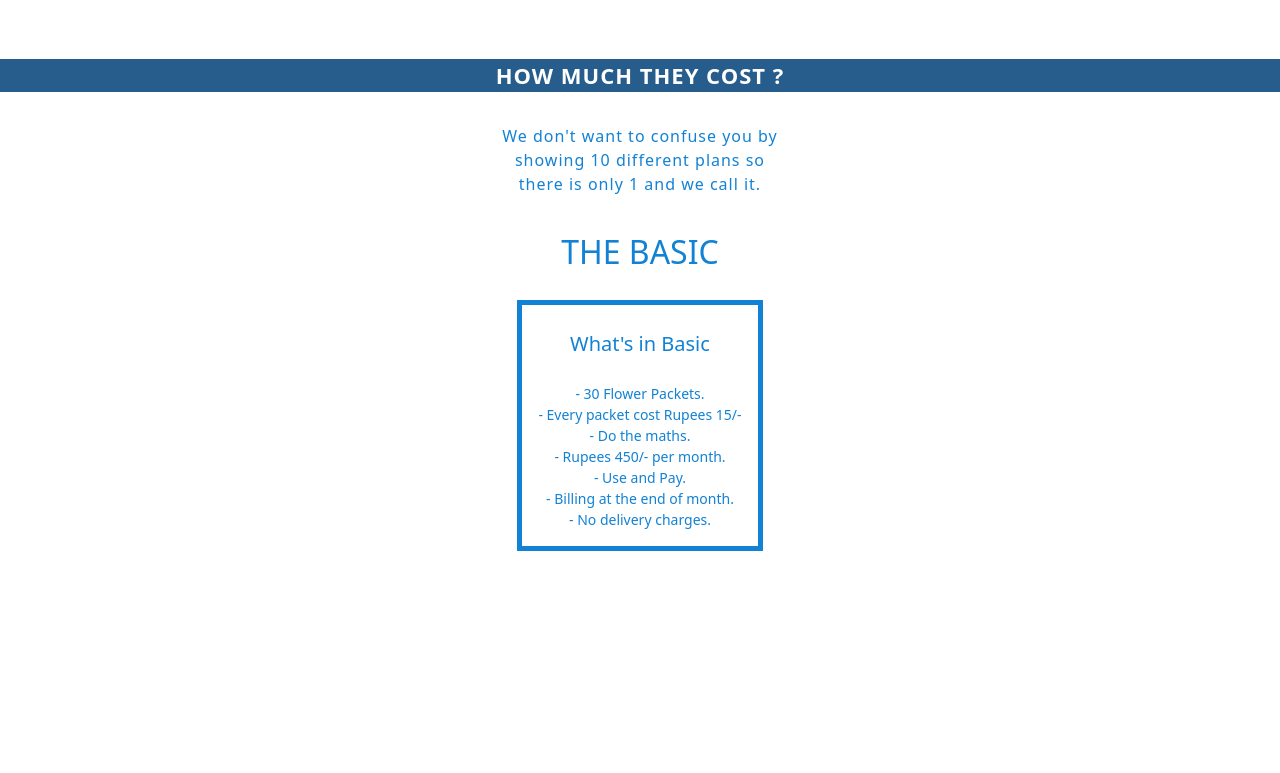
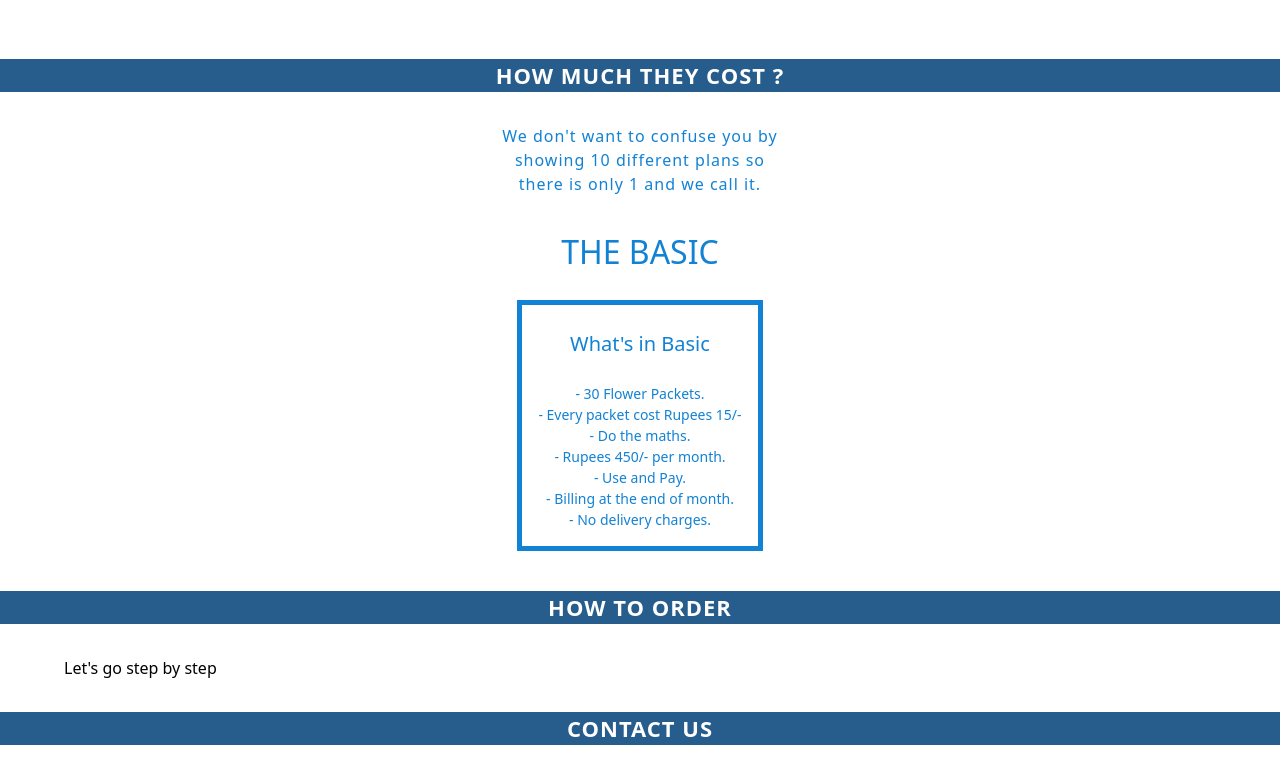
Before and after one commit to nbpro/Shradhadeliveries, a React (Create React App) app: page / in a window 1280 px wide. Shown: the part 1388-2161 px from the top of the page. Before the commit the page ends 1979 px from the top, so only its background shows below. Built offline with nearby package versions, Linux system fonts and the light colour scheme; the HTML template or start-up script is replaced by a standard one.

Commit message:
added contact us screen

```diff
--- a/src/App.js
+++ b/src/App.js
@@ -3,6 +3,8 @@ import Header from './components/Header/header';
 import Home from './screens/home/homePage'
 import Features from './screens/features/features';
 import Pricing from './pricing/pricing';
+import OrderDetails from './screens/order/order';
+import ContactUs from './screens/contact/contact';
 
 const App = () => {
   return (
@@ -11,6 +13,8 @@ const App = () => {
         <Home></Home>
         <Features></Features>
         <Pricing></Pricing>
+        <OrderDetails></OrderDetails>
+        <ContactUs></ContactUs>
     </div>
   );
 };
--- /dev/null
+++ b/src/screens/contact/contact.css
@@ -0,0 +1,15 @@
+#what_we_section{
+    /* padding: 5rem 1rem 5rem 1rem; */
+    height: 80rem;
+}
+
+.text-water-blue {
+    font-weight: 600;
+    text-transform: uppercase;
+    letter-spacing: 1px;
+    font-size: 1.375rem;
+    margin-bottom : 1.75rem;
+    text-align:center;
+    color: #ffffff;
+    background: #275d8c
+}
--- /dev/null
+++ b/src/screens/contact/contact.js
@@ -0,0 +1,14 @@
+import React from 'react';
+import './contact.css';
+
+const ContactUs = () => {
+  return (
+    <section id="what_we_section" class="feature-section">
+      <div class="w-full">
+        <h2 class="text-water-blue">Contact Us</h2>
+      </div>
+    </section>
+  );
+};
+
+export default ContactUs;
--- /dev/null
+++ b/src/screens/order/order.css
@@ -0,0 +1,4 @@
+.order-details-box{
+    margin: 2rem;
+    padding: 0rem 2rem 0rem 2rem;
+}
--- /dev/null
+++ b/src/screens/order/order.js
@@ -0,0 +1,22 @@
+import React from 'react';
+import './order.css';
+
+const OrderDetails = () => {
+  return (
+    <section id="how_we_section" class="feature-section">
+      <div class="w-full">
+        <h2 class="text-water-blue">How to order </h2>
+        <div class="order-details-box">
+            <div class="order-details-intro-text">
+                Let's go step by step
+            </div>
+            <div class="order-details-images">
+
+            </div>
+        </div>
+      </div>
+    </section>
+  );
+};
+
+export default OrderDetails;
```
Also changed, not shown: src/index.css.
